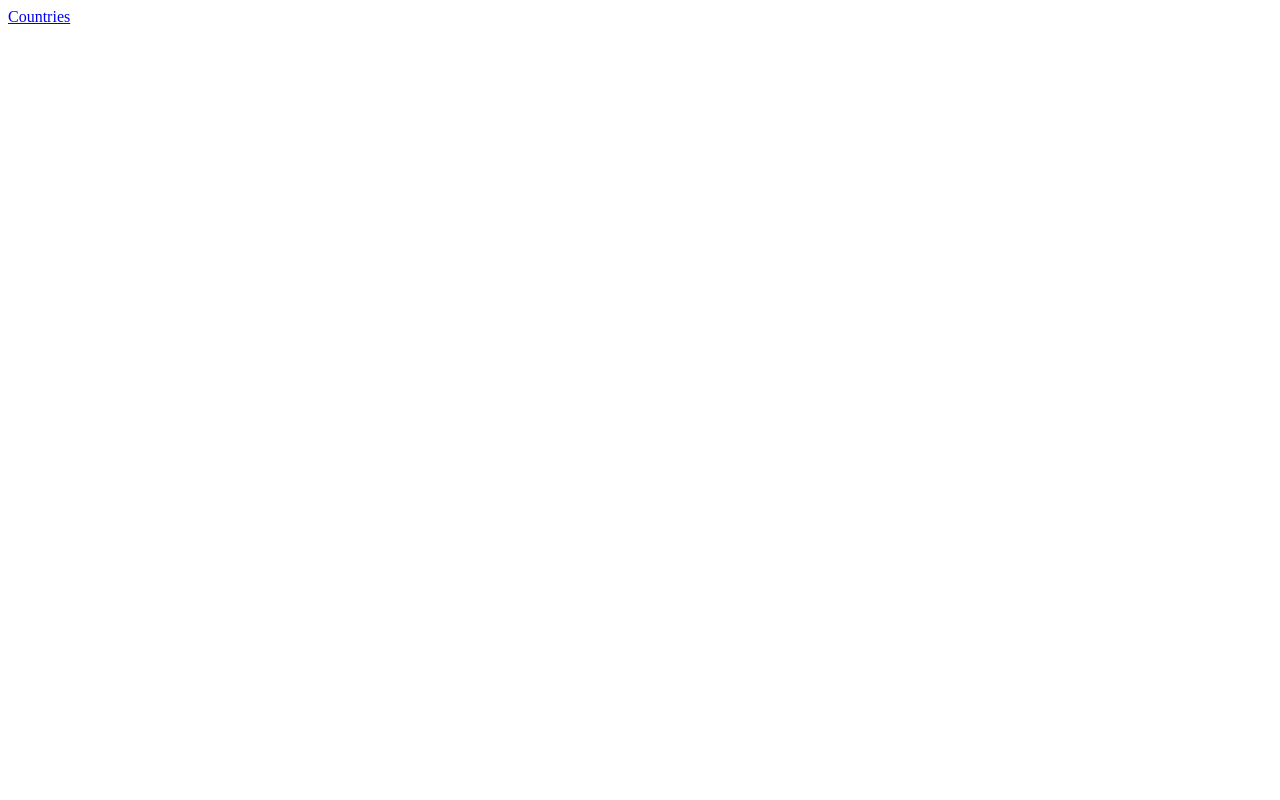
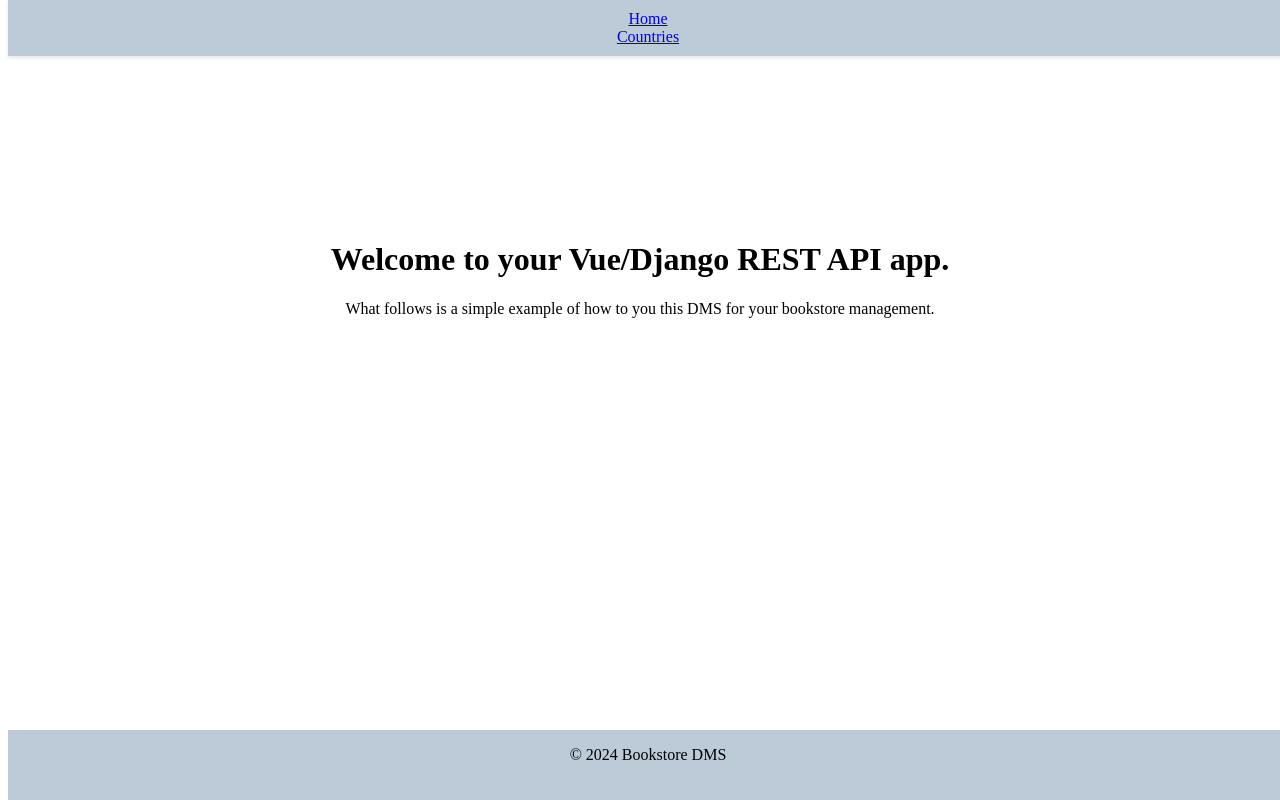
Before and after one commit to LinaYorda/drf-purchase-api, a Vue app in the folder frontend/: page / in a window 1280 px wide. Before the commit this address had no page. Built offline with nearby package versions, Linux system fonts and the light colour scheme.

Commit message:
add /components, and header.vue, footer.vue; add home page; update of App.vue; add js and css

```diff
--- a/frontend/src/App.vue
+++ b/frontend/src/App.vue
@@ -1,9 +1,25 @@
 <script setup>
+
+import Header from './components/Header.vue';
+import Footer from './components/Footer.vue';
+import router from './router/index.js';
+
+
 </script>
 
 <template>
-  <nav>
-    <router-link to ="/countries">Countries</router-link>
-  </nav>
-  <router-view />
+  <Header />
+  <main>
+    <router-view />
+  </main>
+  <Footer />
 </template>
+
+<style scoped>
+main {
+    margin-top: 200px;
+    margin-bottom: 100px;
+    padding: 20px;
+    text-align: center;
+  }
+</style>
--- /dev/null
+++ b/frontend/src/components/Footer.vue
@@ -0,0 +1,21 @@
+<script setup>
+</script>
+
+
+<template>
+    <footer>
+        <p>&copy; 2024 Bookstore DMS</p>
+    </footer>
+</template>
+
+<style scoped>
+
+footer {
+    position:fixed;
+    bottom:0;
+    background-color:#bdcad7;
+    width:100%;
+    padding-bottom:20px;
+    text-align:center;
+  }
+</style>
--- /dev/null
+++ b/frontend/src/components/Header.vue
@@ -0,0 +1,26 @@
+<script setup>
+</script>
+
+<template>
+    <header>
+    <nav>
+        <router-link to="/">Home</router-link>
+        </nav>
+        <nav>
+        <router-link to ="/countries">Countries</router-link>
+        </nav>
+    </header>
+</template>
+
+<style scoped>
+
+header {
+    position:fixed;
+    top:0;
+    width:100%;
+    background-color:#bdcad7;
+    padding:10px 0;
+    text-align:center;
+    box-shadow:0 2px 4px rgba(0,0,0,0.1);
+  }
+</style>
--- /dev/null
+++ b/frontend/src/views/HomeView.vue
@@ -0,0 +1,11 @@
+<script setup>
+</script>
+
+
+<template>
+    <h1>Welcome to your Vue/Django REST API app.</h1>
+    <p>What follows is a simple example of how to you this DMS for your bookstore management.</p>
+</template>
+
+<style scoped>
+</style>
```
Also changed, not shown: frontend/src/router/index.js (+7 -2 lines).
